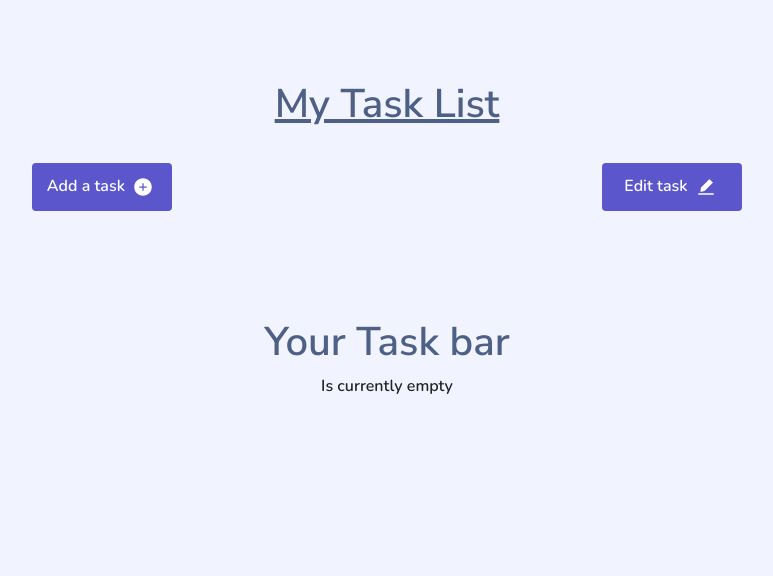
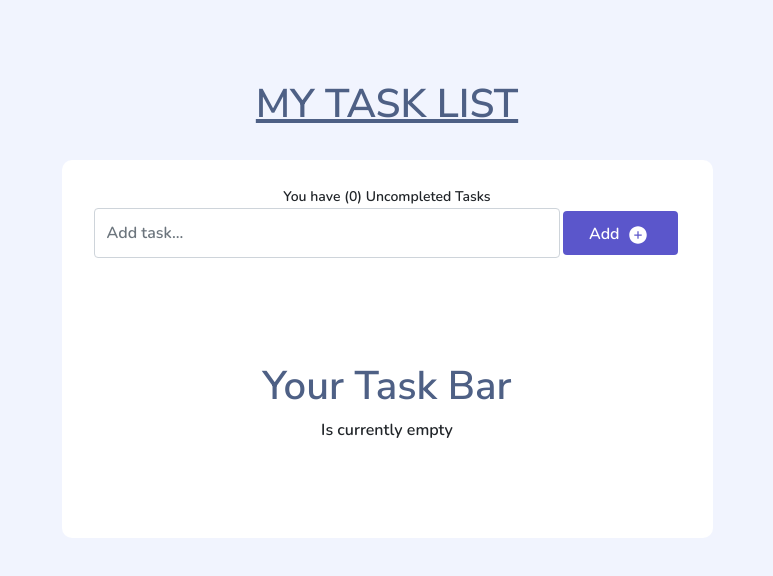
Before and after one commit to Marcos8060/React-Crud, a React (Create React App) app: page / in a window 1280 px wide. Shown: the top 576 px of the page, without its empty margins (253-1026 px from the left). Built offline with nearby package versions, Linux system fonts and the light colour scheme.

Commit message:
perfomed all crud operations

```diff
--- a/src/App.js
+++ b/src/App.js
@@ -1,20 +1,41 @@
-import './App.css';
-import CreateModal from './components/CreateModal';
-import EditModal from './components/EditModal';
-import Task from './components/Task';
+import "./App.css";
+import React, { useState } from "react";
+import Form from "./components/Form";
+import TaskList from "./components/Task";
 
 function App() {
+  const [input, setInput] = useState("");
+  const [todos, setTodos] = useState([]);
+  const [editTask, setEditTask] = useState(null);
+
   return (
     <div className="app__body">
-      <div className='container'>
-      <h1 className='text-decoration-underline text-center'>My Task List</h1>
-      <div className='py-4'>
-          <CreateModal />
+        <h1 className="text-decoration-underline text-center text-uppercase">My Task List</h1>
+      <div className="container">
+        <div className="col-md-7 text-center taskCard">
+        <div className="py-4">
+          <small>You have ({todos.length}) Uncompleted Tasks</small>
+          <Form
+            editTask={editTask}
+            setEditTask={setEditTask}
+            input={input}
+            setInput={setInput}
+            todos={todos}
+            setTodos={setTodos}
+          />
+        </div>
+        <div className="d-flex justify-content-center align-items-center">
+          <TaskList
+            editTask={editTask}
+            setEditTask={setEditTask}
+            input={input}
+            setInput={setInput}
+            todos={todos}
+            setTodos={setTodos}
+          />
+        </div>
+        </div>
       </div>
-      <div className="d-flex justify-content-center align-items-center">
-           <Task />
-      </div>
-    </div>
     </div>
   );
 }
--- a/src/assets/style.css
+++ b/src/assets/style.css
@@ -9,6 +9,7 @@
     border-radius: 4px;
     width: 140px;
     margin: 3px;
+    height: 44px;
 
 }
 .icon{
@@ -18,26 +19,23 @@
 }
 .delete{
     color: var(--button);
-    font-size: 30px;
+    font-size: 24px;
 }
-.task__card{
-    background: white;
-    border-radius: 8px;
-    padding-top: 10px;
-    padding-bottom: 10px;
-    /* width: 100%; */
-    width: 700px;
-    margin-left: auto;
-    margin-right: auto;
-    padding-left: 20px;
-    margin-top: 2vh;
-    margin-bottom: 2vh;
+.delete:hover{
     cursor: pointer;
-    transform: scale(1, 1);
-    transition: transform 0.5s ease;
 }
-.task__card:hover{
+
+div > .valueInput{
+    width: 320px;
+    /* cursor: pointer; */
+    /* transform: scale(1, 1); */
+    /* transition: transform 0.5s ease; */
+}
+/* div > .valueInput:hover{
     transform: scale(1.1,1.1)
+} */
+div > .valueInput:focus{
+    box-shadow: none;
 }
 
 h6{
@@ -53,9 +51,20 @@ h6{
     height: 30px;
     border-radius: 4px;
 }
-form > .form-control:focus{
+form > div > .form-control:focus{
     box-shadow: none;
 }
 .modalBody{
     border-radius: 14px;
 }
+.taskCard{
+    background: white;
+    border-radius: 10px;
+    cursor: pointer;
+    margin-left: auto;
+    margin-right: auto;
+    margin-top: 4vh;
+    padding-left: 4vh;
+    padding-right: 4vh;
+    margin-bottom: 10vh;
+}
--- a/src/components/CreateModal.js
+++ /dev/null
@@ -1,121 +0,0 @@
-import React, { useState } from "react";
-import "../assets/style.css";
-import { AiFillPlusCircle } from "react-icons/ai";
-import Modal from "react-bootstrap/Modal";
-import { GlobalContext } from "../Context/context";
-import { ToastContainer, toast } from "react-toastify";
-import "react-toastify/dist/ReactToastify.css";
-import { AiFillEdit } from "react-icons/ai";
-
-const CreateModal = () => {
-  const [show, setShow] = useState(false);
-
-  const handleClose = () => setShow(false);
-  const handleShow = () => setShow(true);
-
-  const { finalData, setFinalData } = GlobalContext();
-  const [userData, setUserData] = useState({
-    description: "",
-    task: "",
-  });
-
-  const handleChange = (e) => {
-    const name = e.target.name;
-    const value = e.target.value;
-    // console.log(name,value);
-    setUserData({ ...userData, [name]: value });
-  };
-
-  const handleSubmit = (e) => {
-    e.preventDefault();
-
-    if (userData.task && userData.description) {
-      const newTask = { ...userData, id: new Date().getTime().toString() };
-      setFinalData([...finalData, newTask]);
-      setUserData({ task: "", description: "" });
-      setShow(false);
-      toast.success("Your task is added successfully!");
-    }
-  };
-
-  return (
-    <>
-      <ToastContainer />
-      <div className="row">
-        <div className="col-md-6 text-center">
-          <button className="crudBtn" onClick={handleShow}>
-            Add a task <AiFillPlusCircle className="icon" />
-          </button>
-          <Modal show={show} onHide={handleClose} id="myModal">
-            <Modal.Header closeButton>
-              <Modal.Title>Add a Task</Modal.Title>
-            </Modal.Header>
-            <Modal.Body className="modalBody">
-              <form>
-                <input
-                  value={userData.task}
-                  name="task"
-                  type="text"
-                  className="form-control"
-                  placeholder="Enter task..."
-                  onChange={handleChange}
-                />
-                <textarea
-                  value={userData.description}
-                  name="description"
-                  id=""
-                  cols="30"
-                  rows="4"
-                  className="form-control mt-4"
-                  placeholder="Give a description..."
-                  onChange={handleChange}
-                ></textarea>
-                <button type="button" className="addBtn" onClick={handleSubmit}>
-                  Add Task
-                </button>
-              </form>
-            </Modal.Body>
-          </Modal>
-        </div>
-        <div className="col-md-6 text-center">
-          <button className="crudBtn" onClick={handleShow}>
-            Edit task <AiFillEdit className="icon" />
-          </button>
-
-          <Modal show={show} onHide={handleClose} id="myModal">
-            <Modal.Header closeButton>
-              <Modal.Title>Add a Task</Modal.Title>
-            </Modal.Header>
-            <Modal.Body className="modalBody">
-              <form>
-                <input
-                  value={userData.task}
-                  name="task"
-                  type="text"
-                  className="form-control"
-                  placeholder="Enter task..."
-                  onChange={handleChange}
-                />
-                <textarea
-                  value={userData.description}
-                  name="description"
-                  id=""
-                  cols="30"
-                  rows="4"
-                  className="form-control mt-4"
-                  placeholder="Give a description..."
-                  onChange={handleChange}
-                ></textarea>
-                <button type="button" className="addBtn" onClick={handleSubmit}>
-                  Add Task
-                </button>
-              </form>
-            </Modal.Body>
-          </Modal>
-        </div>
-      </div>
-    </>
-  );
-};
-
-export default CreateModal;
--- /dev/null
+++ b/src/components/Form.js
@@ -0,0 +1,63 @@
+import React, { useEffect } from "react";
+import "../assets/style.css";
+import { AiFillPlusCircle } from "react-icons/ai";
+import { ToastContainer, toast } from "react-toastify";
+import "react-toastify/dist/ReactToastify.css";
+
+const Form = ({ input,setInput, todos, setTodos, editTask,setEditTask }) => {
+
+
+  useEffect(() =>{
+    if(editTask){
+      setInput(editTask.title)
+    }else{
+      setInput("")
+    }
+  },[setInput,editTask])
+  const handleChange = (e) =>{
+    setInput(e.target.value)
+  }
+
+  const updateTask = ( title, id ) =>{
+    const newTask = todos.map((todo) =>{
+      return todo.id === id ? { title, id } : todo;
+  })
+    setTodos(newTask)
+    setEditTask("")
+  }
+
+  const handleSubmit = (e) =>{
+    e.preventDefault();
+    if(!editTask){
+      setTodos([...todos,{ id: new Date().getTime().toString(), title: input}])
+      setInput('')
+      toast.success('Your New Task is saved!')
+    }
+    else{
+      updateTask(input, editTask.id)
+      toast.success('Task Edited Successfully!')
+    }
+  }
+
+  return (
+    <>
+      <ToastContainer />
+          <form>
+            <div className="d-flex">
+              <input
+                value={input}
+                type="text"
+                placeholder="Add task..."
+                className="form-control"
+                onChange={handleChange}
+              />
+              <button className="crudBtn" onClick={handleSubmit}>
+                Add <AiFillPlusCircle className="icon" />
+              </button>
+            </div>
+          </form>
+    </>
+  );
+};
+
+export default Form;
--- a/src/components/Task.js
+++ b/src/components/Task.js
@@ -1,50 +1,46 @@
 import React from "react";
 import { MdDelete } from "react-icons/md";
 import "../assets/style.css";
-import { GlobalContext } from "../Context/context";
 import { ToastContainer, toast } from 'react-toastify';
 import 'react-toastify/dist/ReactToastify.css';
+import { AiFillEdit } from "react-icons/ai";
 
-const Task = () => {
-  const { finalData, setFinalData } = GlobalContext();
 
-  if(finalData.length < 1){
+const TaskList = ({ todos,setTodos, setEditTask }) => {
+
+  if(todos.length < 1){
       return(
           <div style={{ marginBottom: '10vh'}}>
-              <h1>Your Task bar</h1>
+              <h1>Your Task Bar</h1>
               <p className="text-center">Is currently empty</p>
           </div>
       )
   }
 
   const deleteTask = (id) =>{
-    setFinalData(finalData.filter((item) => item.id !== id))
-    toast.info("Selected task is removed!");
-    console.log('clicked');
+    setTodos(todos.filter((item) => item.id !== id))
+    toast.error("Selected task is removed!");
+  }
+
+  const handleEdit = ({id}) =>{
+    const findTodo = todos.find((todo) => todo.id === id)
+    setEditTask(findTodo)
   }
 
   return (
     <div>
      <ToastContainer />
-      {finalData.map((data) => (
-        <>
-          <div className="task__card" key={data.id}>
-            <h6>{data.task}</h6>
-            <div className="row">
-              <div className="col-md-8">
-                <small>
-                  {data.description}
-                </small>
-              </div>
-              <div className="col-md-4 text-center">
-                <MdDelete onClick={()=> deleteTask(data.id)} className="delete" />
-              </div>
-            </div>
+       {todos.map((todo) => (
+         <div className="d-flex align-items-center mb-4" key={todo.id}>
+          <input value={todo.title} type="text" className="form-control valueInput" />
+          <div>
+            <AiFillEdit className="delete" onClick={() => handleEdit(todo)} />
+            <MdDelete className="delete" onClick={()=> deleteTask(todo.id)} />
           </div>
-        </>
+         </div>
       ))}
-    </div>
+      </div>
   );
 };
 
-export default Task;
+export default TaskList;
```
